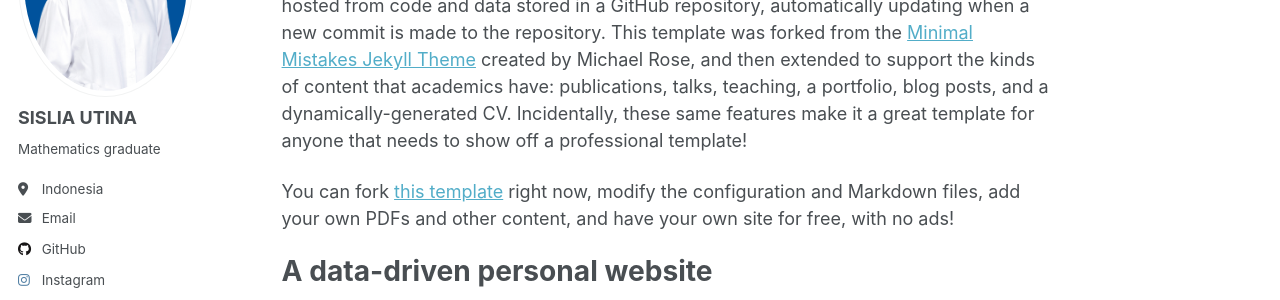
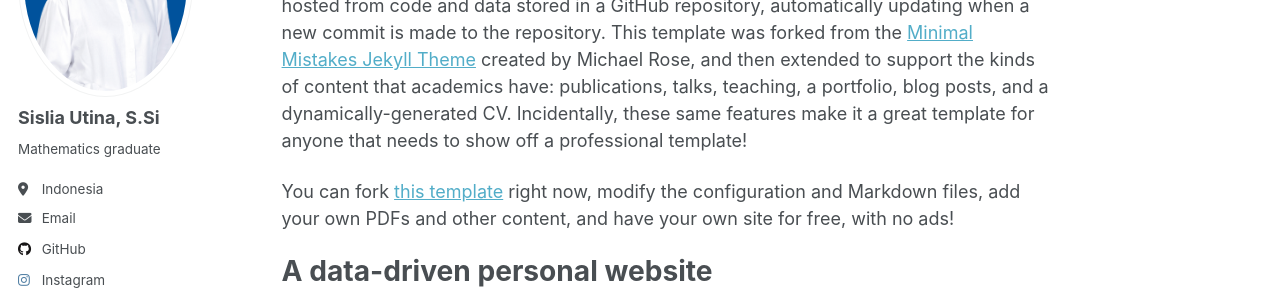
Before and after one commit to sisliautina/sisliautina.github.io, a Jekyll site: the page built from _pages/about.md, in a window 1280 px wide. Shown: the part 231-531 px from the top of the page. Built offline with Jekyll 4.4.1, drawn with Linux system fonts in a browser that asks for light colours; a script that is not in the unit is left out.

```diff
--- a/_config.yml
+++ b/_config.yml
@@ -23,7 +23,7 @@ repository               : "sisliautina/sisliautina.github.io"
 author:
   # Biographic information
   avatar           : "PAS FOTO M.jpeg"
-  name             : "SISLIA UTINA"
+  name             : "Sislia Utina, S.Si"
   pronouns         : # example: "she/her"
   bio              : "Mathematics graduate"
   location         : "Indonesia"
@@ -62,7 +62,7 @@ author:
   keybase          : # Username
   instagram        : sisliautina
   lastfm           : # Username
-  linkedin         : sislia utina
+  linkedin         : sisliautina23
   mastodon         : # URL
   medium           : # URL
   pinterest        : # Username
```
